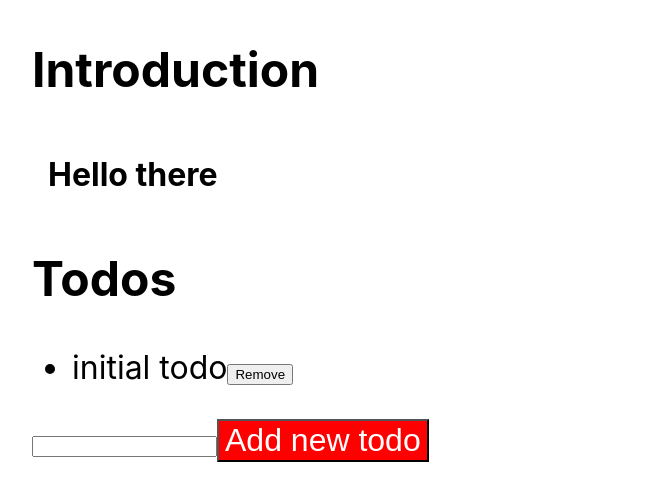
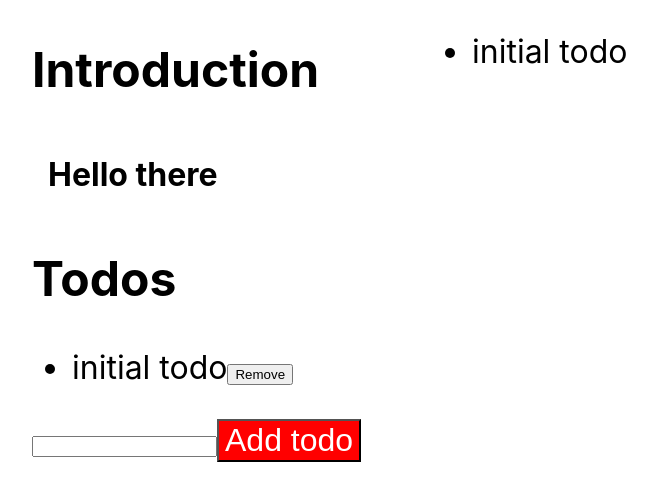
Before and after one commit to SukhachevN/no-bs-ts, a React (Create React App) app in the folder episode-20/: page / in a window 1280 px wide. Shown: the top 500 px of the page, without its empty margins (208-865 px from the left). Built offline with nearby package versions, Linux system fonts and the light colour scheme.

Commit message:
episode-25

```diff
--- a/episode-20/src/App.tsx
+++ b/episode-20/src/App.tsx
@@ -1,5 +1,5 @@
 import React, { useCallback, useRef } from 'react';
-import { useTodos } from './useTodos';
+import { TodosProvider, useAddTodo, useRemoveTodo, useTodos } from './useTodos';
 
 import './App.css';
 import { render } from '@testing-library/react';
@@ -59,13 +59,9 @@
 }
 
 function App() {
-  const { todos, addTodo, removeTodo } = useTodos([
-    {
-      id: 0,
-      text: 'initial todo',
-      isDone: false,
-    },
-  ]);
+  const todos = useTodos();
+  const addTodo = useAddTodo();
+  const removeTodo = useRemoveTodo();
 
   const newTodoRef = useRef<HTMLInputElement>(null);
 
@@ -93,10 +89,44 @@
       />
       <div>
         <input type='text' ref={newTodoRef} />
-        <Button onClick={onAddTodo}>Add new todo</Button>
+        <Button onClick={onAddTodo}>Add todo</Button>
       </div>
     </div>
   );
 }
 
-export default App;
+const JustShowTodos = () => {
+  const todos = useTodos();
+
+  return (
+    <UL
+      items={todos}
+      itemClick={({ id }) => alert(id)}
+      render={({ text }) => text}
+    />
+  );
+};
+
+const AppWrapper = () => (
+  <TodosProvider
+    initialTodos={[
+      {
+        id: 0,
+        text: 'initial todo',
+        isDone: false,
+      },
+    ]}
+  >
+    <div
+      style={{
+        display: 'grid',
+        gridTemplateColumns: '50% 50%',
+      }}
+    >
+      <App />
+      <JustShowTodos />
+    </div>
+  </TodosProvider>
+);
+
+export default AppWrapper;
--- a/episode-20/src/useTodos.ts
+++ /dev/null
@@ -1,45 +0,0 @@
-import { useCallback, useReducer } from 'react';
-
-interface Todo {
-  id: number;
-  isDone: boolean;
-  text: string;
-}
-
-type ActionType =
-  | { type: 'ADD'; text: string }
-  | { type: 'REMOVE'; id: number };
-
-export function useTodos(initialTodos: Todo[]): {
-  todos: Todo[];
-  addTodo: (text: string) => void;
-  removeTodo: (id: number) => void;
-} {
-  const reducer = (state: Todo[], action: ActionType) => {
-    switch (action.type) {
-      case 'ADD':
-        return [
-          ...state,
-          { id: state.length, text: action.text, isDone: false },
-        ];
-      case 'REMOVE':
-        return state.filter(({ id }) => id !== action.id);
-      default:
-        return state;
-    }
-  };
-
-  const [todos, dispatch] = useReducer(reducer, initialTodos);
-
-  const addTodo = useCallback(
-    (text: string) => dispatch({ type: 'ADD', text }),
-    []
-  );
-
-  const removeTodo = useCallback(
-    (id: number) => dispatch({ type: 'REMOVE', id }),
-    []
-  );
-
-  return { todos, addTodo, removeTodo };
-}
--- /dev/null
+++ b/episode-20/src/useTodos.tsx
@@ -0,0 +1,82 @@
+import React, {
+  useCallback,
+  useReducer,
+  createContext,
+  useContext,
+} from 'react';
+
+interface Todo {
+  id: number;
+  isDone: boolean;
+  text: string;
+}
+
+type ActionType =
+  | { type: 'ADD'; text: string }
+  | { type: 'REMOVE'; id: number };
+
+type UseTodosManagerResult = ReturnType<typeof useTodosManager>;
+
+const TodoContext = createContext<UseTodosManagerResult>({
+  todos: [],
+  addTodo: () => {},
+  removeTodo: () => {},
+});
+
+export function useTodosManager(initialTodos: Todo[]): {
+  todos: Todo[];
+  addTodo: (text: string) => void;
+  removeTodo: (id: number) => void;
+} {
+  const reducer = (state: Todo[], action: ActionType) => {
+    switch (action.type) {
+      case 'ADD':
+        return [
+          ...state,
+          { id: state.length, text: action.text, isDone: false },
+        ];
+      case 'REMOVE':
+        return state.filter(({ id }) => id !== action.id);
+      default:
+        return state;
+    }
+  };
+
+  const [todos, dispatch] = useReducer(reducer, initialTodos);
+
+  const addTodo = useCallback(
+    (text: string) => dispatch({ type: 'ADD', text }),
+    []
+  );
+
+  const removeTodo = useCallback(
+    (id: number) => dispatch({ type: 'REMOVE', id }),
+    []
+  );
+
+  return { todos, addTodo, removeTodo };
+}
+
+export const TodosProvider: React.FC<{
+  initialTodos: Todo[];
+  children: React.ReactNode;
+}> = ({ initialTodos, children }) => (
+  <TodoContext.Provider value={useTodosManager(initialTodos)}>
+    {children}
+  </TodoContext.Provider>
+);
+
+export const useTodos = (): Todo[] => {
+  const { todos } = useContext(TodoContext);
+  return todos;
+};
+
+export const useAddTodo = (): UseTodosManagerResult['addTodo'] => {
+  const { addTodo } = useContext(TodoContext);
+  return addTodo;
+};
+
+export const useRemoveTodo = (): UseTodosManagerResult['removeTodo'] => {
+  const { removeTodo } = useContext(TodoContext);
+  return removeTodo;
+};
```
